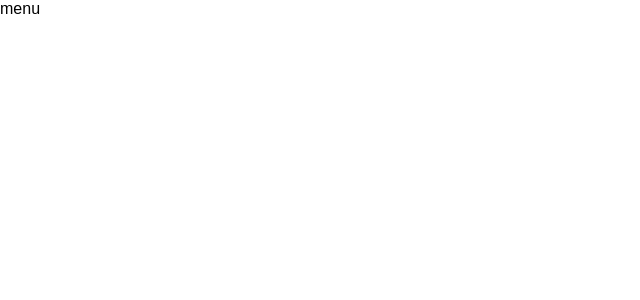
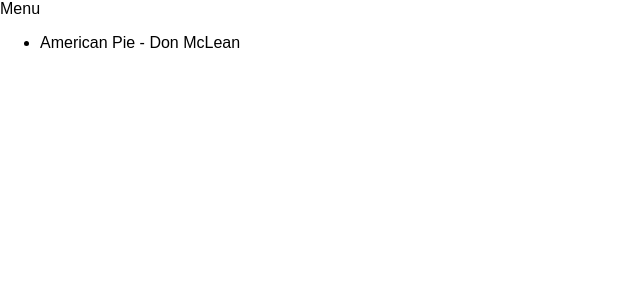
Before and after one commit to mdo5004/song-wallet-client, a React (Create React App) app: page / in a window 1280 px wide. Shown: the top 300 px of the page, without its empty margins (0-640 px from the left). Built offline with nearby package versions, Linux system fonts and the light colour scheme.

Commit message:
Menu tied to store

```diff
--- a/src/App.js
+++ b/src/App.js
@@ -4,7 +4,7 @@
 import { bindActionCreators } from 'redux';
 
 import './css/App.css';
-import { Menu } from './containers/menu'
+import { ConnectedMenu as Menu } from './containers/menu'
 import { Editor } from './containers/editor'
 import { loadSongs } from './actions/SongActions'
 
--- a/src/containers/menu.js
+++ b/src/containers/menu.js
@@ -1,9 +1,26 @@
 import React, { Component } from 'react';
+import { connect } from 'react-redux';
 
 export class Menu extends Component {
+
     render() {
+        const songs = this.props.songs.map( (song,index) => {
+            return <li>{song.name} - {song.artist}</li>
+        })
         return (
-            <div>menu</div>
+            <div>
+               Menu
+                <ul>
+                {songs}
+                </ul>
+            </div>
         )
     }
 }
+
+const mapStateToProps = (state) => {
+    return {
+        songs: state.songs
+    }
+}
+export const ConnectedMenu = connect(mapStateToProps,null)(Menu)
--- a/src/reducers/SongsReducer.js
+++ b/src/reducers/SongsReducer.js
@@ -1,4 +1,4 @@
-const initialState = []
+const initialState = [{name:"American Pie", artist:"Don McLean", id:1}]
 
 const songsReducer = (state = initialState, action) => {
     switch(action.type) {
```
